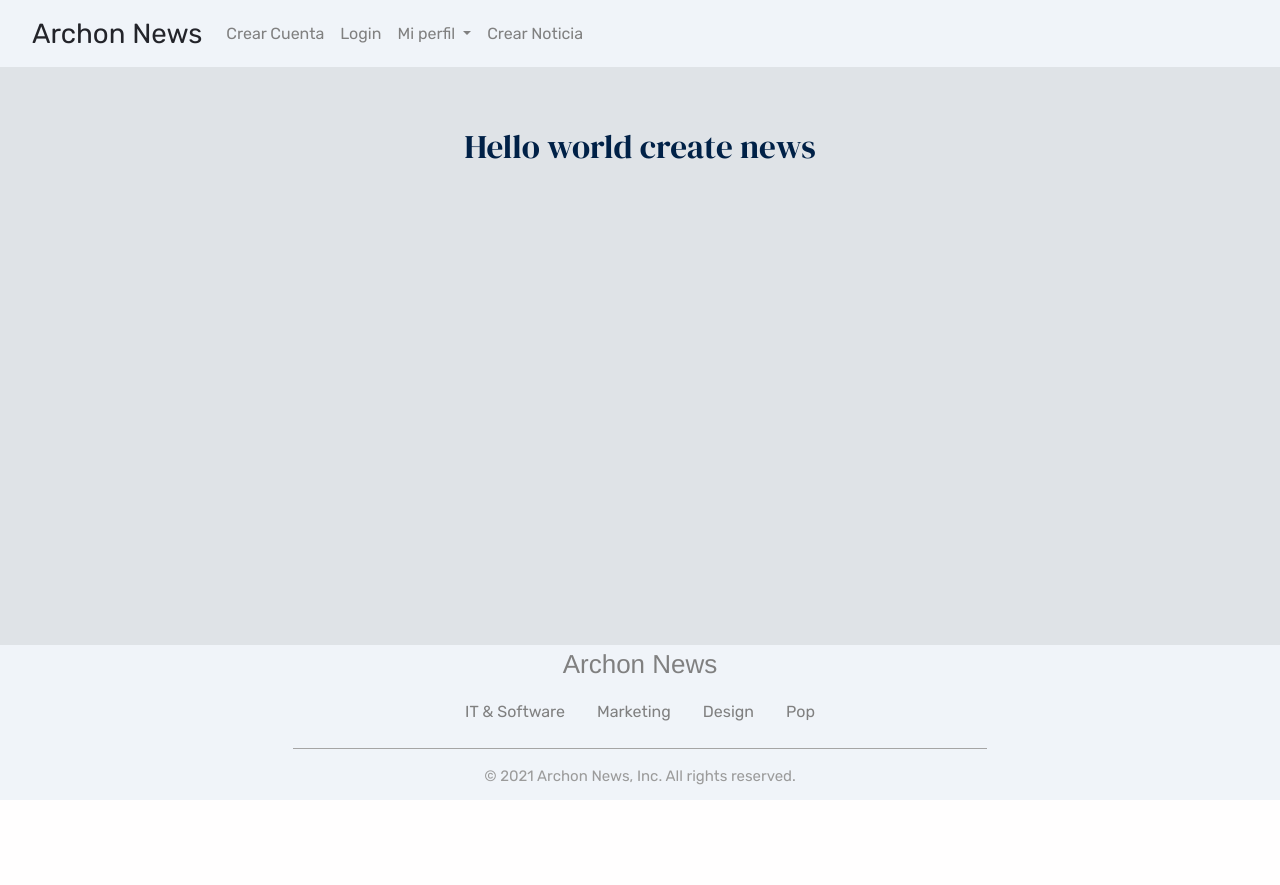
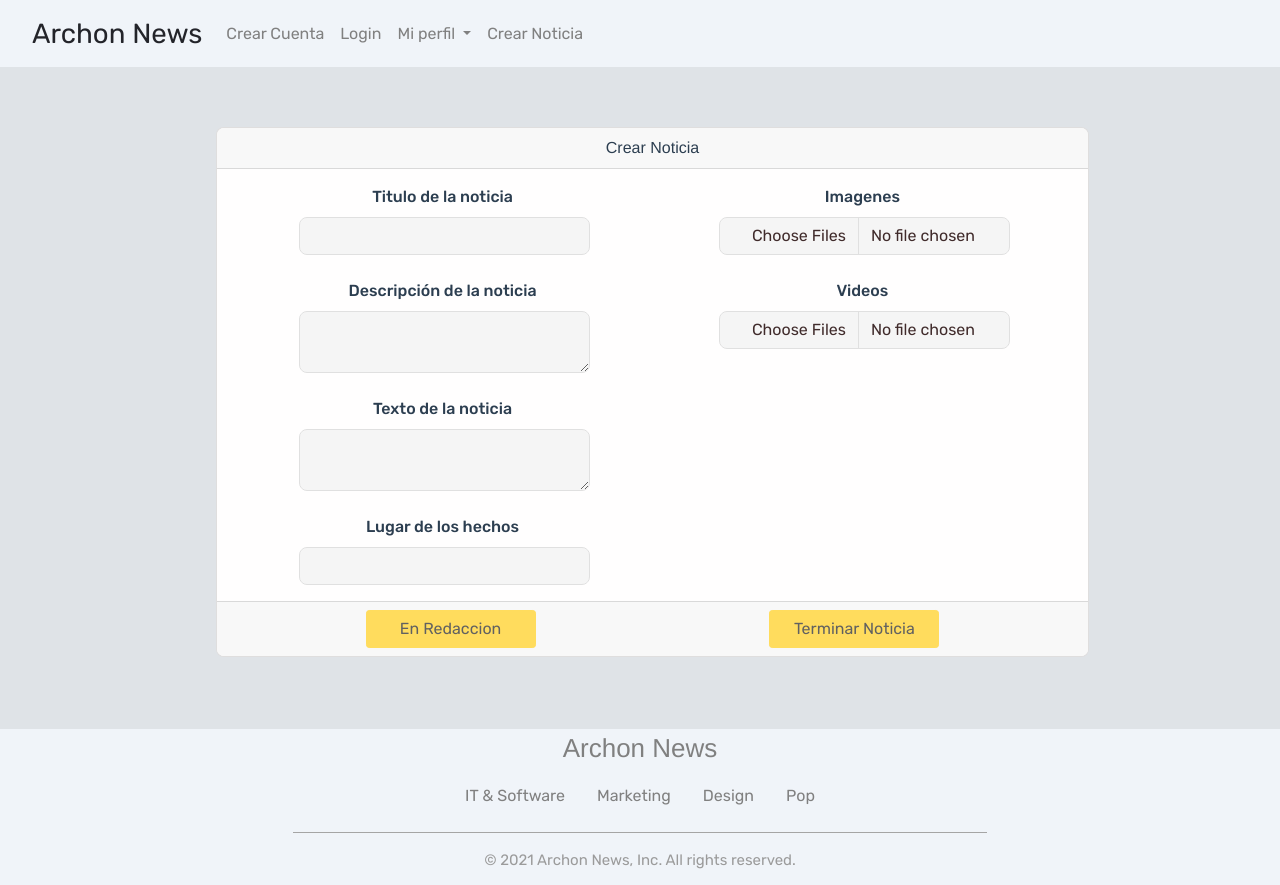
Before and after one commit to mquintero0118/PiaBDM, a Vue app: page /createNews in a window 1280 px wide. Before the commit the page ends 800 px from the top, so only its background shows below. Built offline with nearby package versions, Linux system fonts and the light colour scheme.

Commit message:
Basic layout for create news

```diff
--- a/src/components/createNews.vue
+++ b/src/components/createNews.vue
@@ -1,13 +1,93 @@
 <template>
-  <h2>Hello world create news</h2>
+  <div class="d-flex">
+    <div class="card">
+      <div class="card-header">Crear Noticia</div>
+      <div class="card-body">
+        <div class="container">
+          <div class="row">
+            <div class="col">
+              <div>
+                <label for="title">Titulo de la noticia </label>
+                <input type="text" class="form-control" />
+              </div>
+              <br />
+              <div>
+                <label for="desc">Descripción de la noticia </label>
+                <textarea type="text" class="form-control" />
+              </div>
+              <br />
+              <div>
+                <label for="text">Texto de la noticia </label>
+                <textarea type="text" class="form-control" />
+              </div>
+              <br />
+              <div>
+                <label for="place">Lugar de los hechos </label>
+                <input type="text" class="form-control" />
+              </div>
+            </div>
+            <div class="col">
+              <div>
+                <label for="formFileMultiple" class="form-label"
+                  >Imagenes</label
+                >
+                <input
+                  class="form-control"
+                  type="file"
+                  accept="image/png, image/gif, image/jpeg"
+                  id="formFileMultiple"
+                  multiple
+                />
+              </div>
+              <br>
+              <div>
+                <label for="formFile" class="form-label"
+                  >Videos</label
+                >
+                <input
+                  class="form-control"
+                  type="file"
+                  accept="video/mp4"
+                  id="formFileMultiple"
+                  multiple
+                />
+              </div>
+            </div>
+
+          </div>
+        </div>
+      </div>
+      <div class="card-footer">
+        <div class="container">
+          <div class="d-flex justify-content-around">
+            <button type="button" class="btn btn-primary btnE">
+              En Redaccion
+            </button>
+            <button type="button" class="btn btn-primary btnE">
+              Terminar Noticia
+            </button>
+          </div>
+        </div>
+      </div>
+    </div>
+  </div>
+  <br />
+  <br />
+  <br />
 </template>
 
 <script>
-export default {
-
-}
+export default {};
 </script>
 
 <style>
-
+.btnE {
+  max-width: 170px;
+  min-width: 15%;
+}
+.card {
+  width: 70% !important;
+  max-width: 70% !important;
+  margin-left: 16%;
+}
 </style>
```
